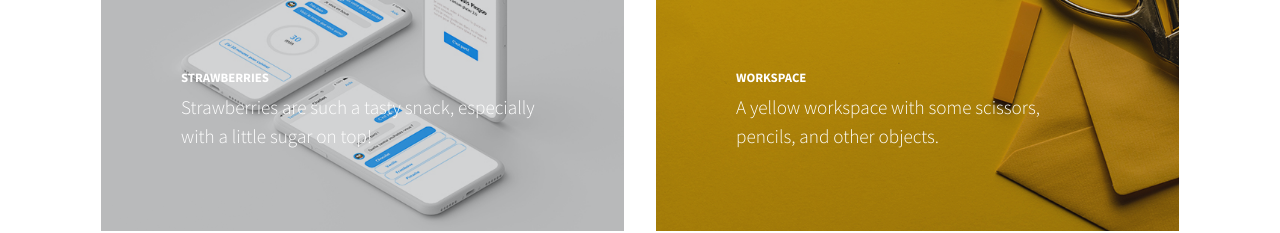
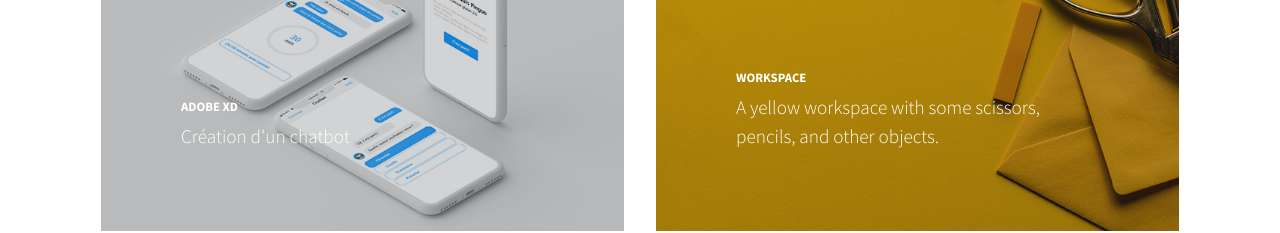
Before and after one commit to Digidelphine/portfolio, a plain HTML site: page index.html in a window 1280 px wide. Shown: the part 1486-1719 px from the top of the page. Drawn offline with Linux system fonts and the light colour scheme.

Commit message:
update text4

```diff
--- a/index.html
+++ b/index.html
@@ -98,8 +98,8 @@
             <a class="portfolio-item" href="#">
               <span class="caption">
                 <span class="caption-content">
-                  <h2>Strawberries</h2>
-                  <p class="mb-0">Strawberries are such a tasty snack, especially with a little sugar on top!</p>
+                  <h2>ADOBE XD</h2>
+                  <p class="mb-0">Création d'un chatbot</p>
                 </span>
               </span>
               <img class="img-fluid" src="img/portfolio-3.jpg" alt="">
```
